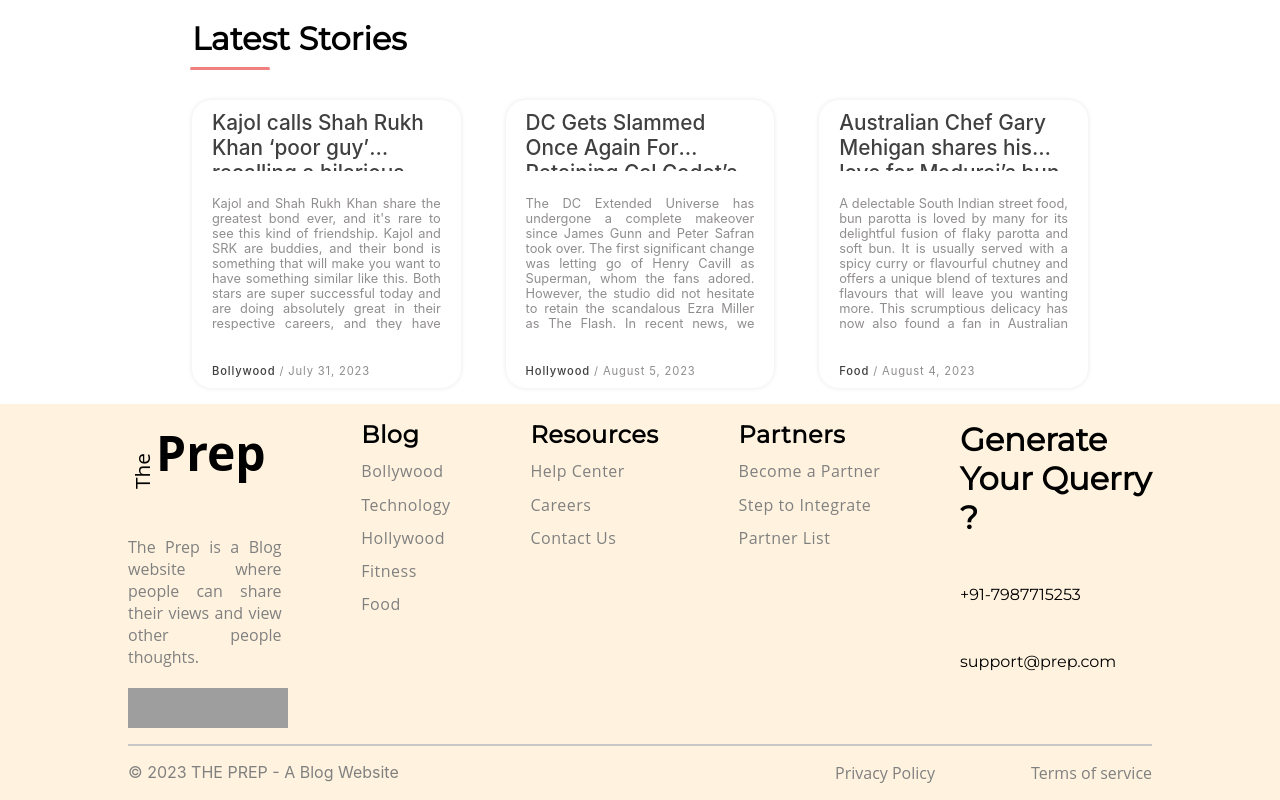
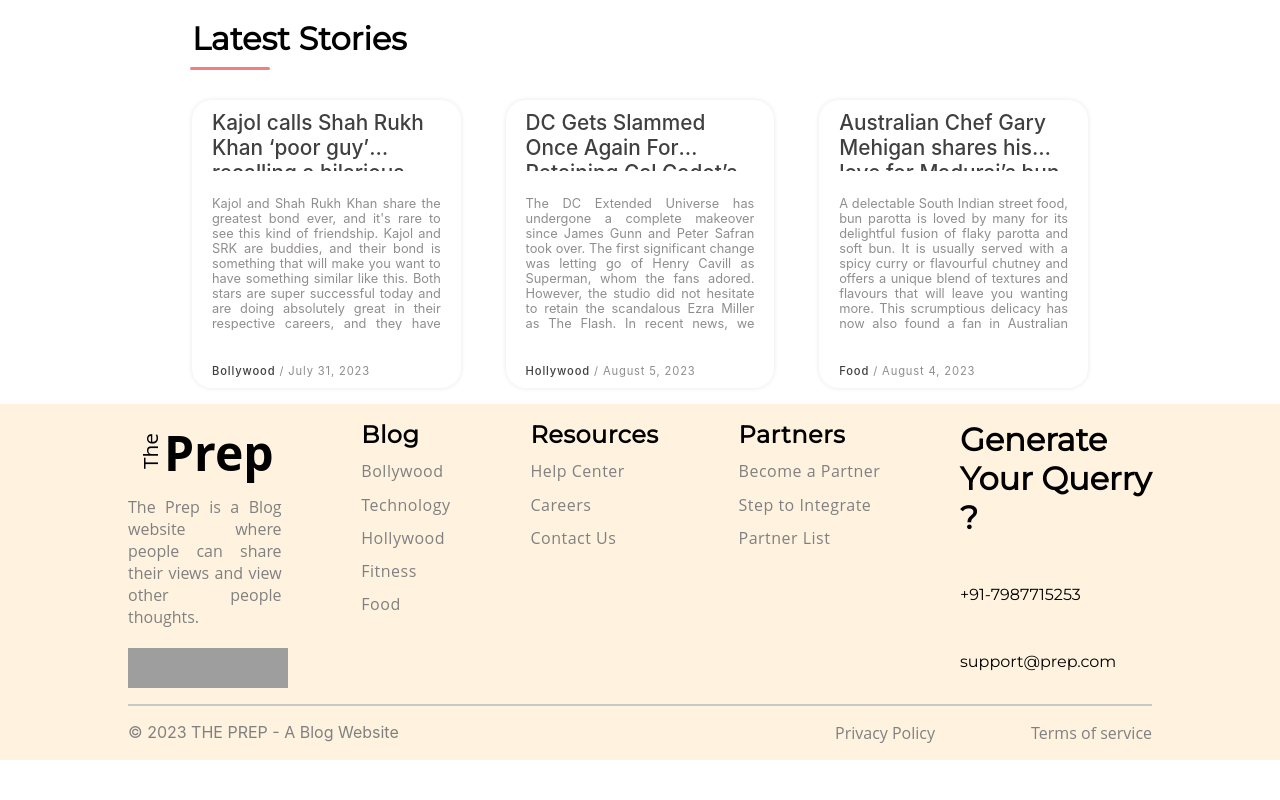
Before and after one commit to hrishabhsharma/Project_6_BlogWebApp_ReactJs, a React (Create React App) app: page / in a window 1280 px wide. Shown: the part 2410-3210 px from the top of the page. After the commit the page ends 3170 px from the top, so only its background shows below. Built offline with nearby package versions, Linux system fonts and the light colour scheme; grey boxes are pictures that could not be loaded.

Commit message:
use ladyLoading

```diff
--- a/src/App.js
+++ b/src/App.js
@@ -1,13 +1,17 @@
-import React from 'react'
-import RouteComp from './Project_6/Component/RouteComp'
+import React,{Suspense, lazy} from 'react'
+// import RouteComp from './Project_6/Component/RouteComp'
 // import PageFooter from './Project_6/Component/PageFooter'
 // import HeadNavbar from './Project_6/Component/HeadNavbar'
+
+const LazyRoute = lazy(()=>import('./Project_6/Component/RouteComp'))
 
 const App = () => {
   return (
     <>
     {/* <HeadNavbar/> */}
-    <RouteComp/>
+    <Suspense fallback={<div><h1>Loading ...</h1></div>}>
+      <LazyRoute/>
+    </Suspense>
     {/* <PageFooter/> */}
     </>
   )
--- a/src/Project_6/css/PageFooter.css
+++ b/src/Project_6/css/PageFooter.css
@@ -18,7 +18,7 @@ Footer{
     width: 12vw;
     font-family: Open Sans,sans-serif;
     & .Logo{
-        justify-content: start;
+        height: 3.5em;
         & > .left{
             font-size: 1.3em;
         }
```
